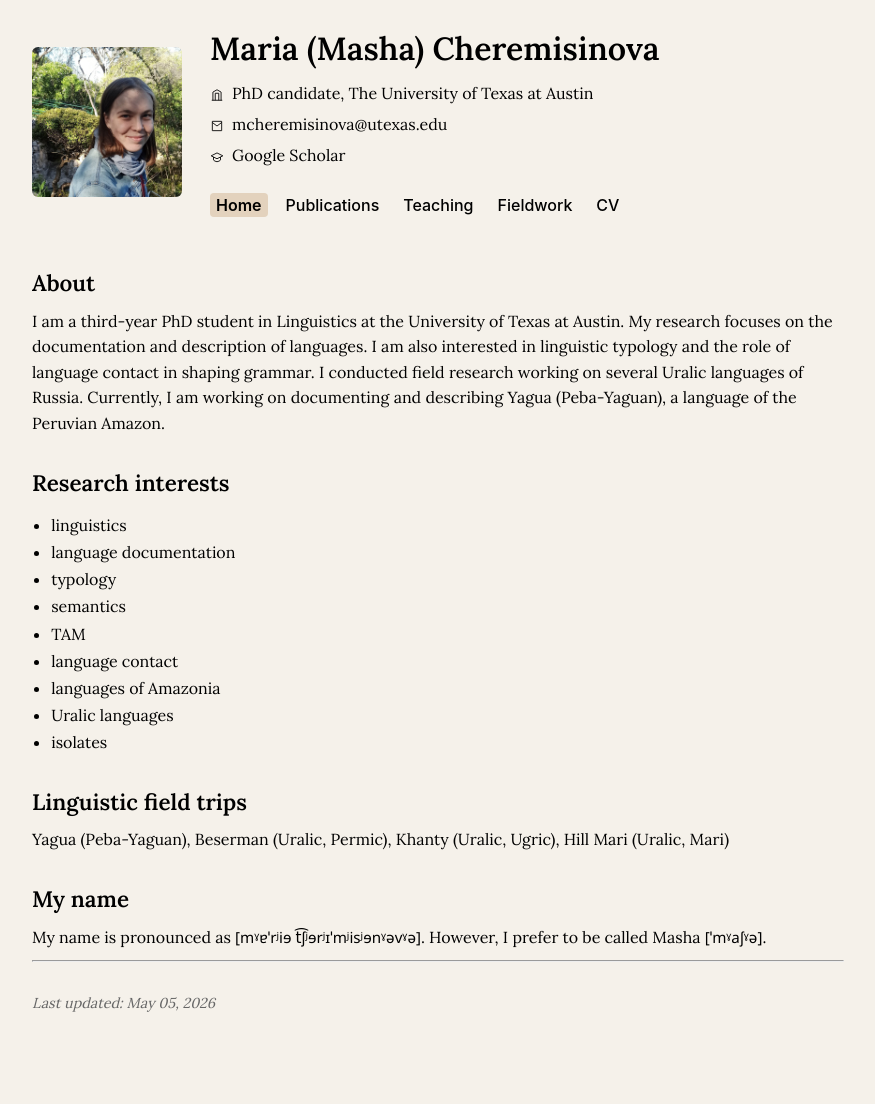
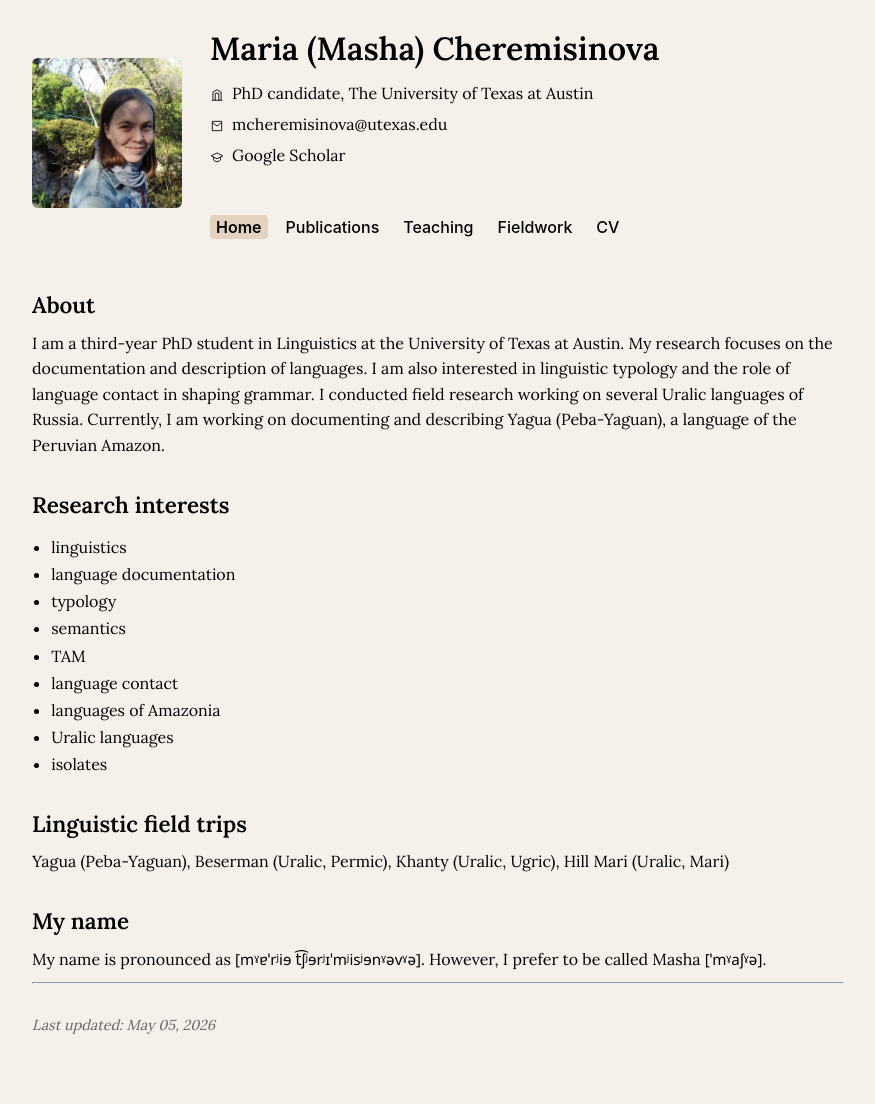
Before and after one commit to mashache/mashache.github.io, a Jekyll site: the page built from index.md, in a window 1280 px wide. Shown: the whole page, without its empty margins (202-1077 px from the left). Built offline with Jekyll 4.4.1, drawn with Linux system fonts in a browser that asks for light colours; before the commit the page ends 1082 px from its top, so only the background shows below that.

Commit message:
Update custom.css

```diff
--- a/assets/custom.css
+++ b/assets/custom.css
@@ -68,13 +68,6 @@ img { max-width: 100%; height: auto; border-radius: 10px; }
   margin-bottom: 0px !important;
 }
 
-.site-menu {
-  display: flex;
-  gap: 12px;
-  flex-wrap: wrap;
-  margin-top: 14px;
-  padding-top: 10px;
-}
 
 .site-menu a {
   color: #000 !important;      /* always black */
@@ -191,3 +184,12 @@ li p {
   font-family: "Noto Sans", "DejaVu Sans", "Arial Unicode MS", sans-serif;
   font-size: 0.95em;
 }
+
+.site-menu {
+  display: flex !important;
+  gap: 12px !important;
+  flex-wrap: wrap !important;
+
+  margin-top: 32px !important;
+  padding-top: 14px !important;
+}
```
